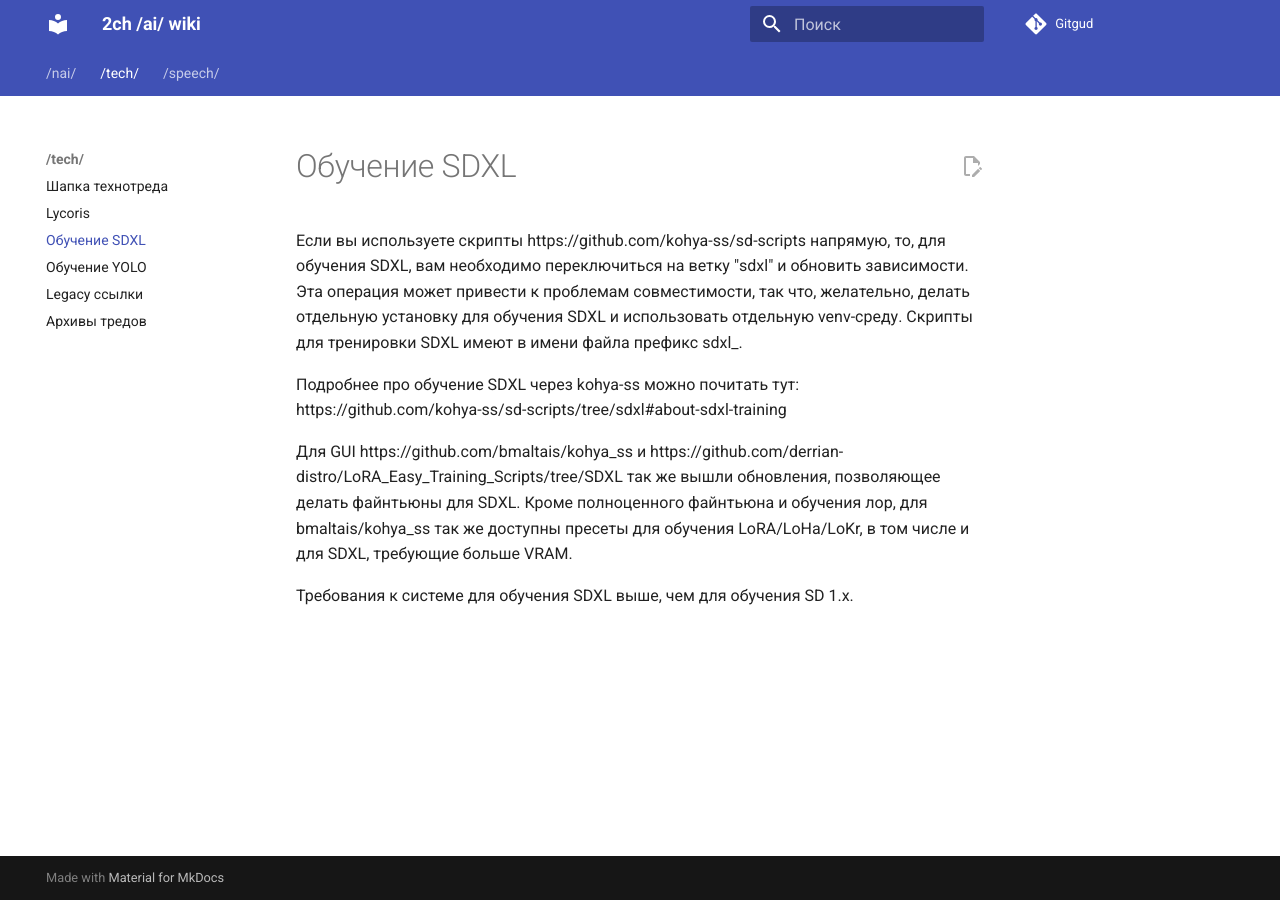
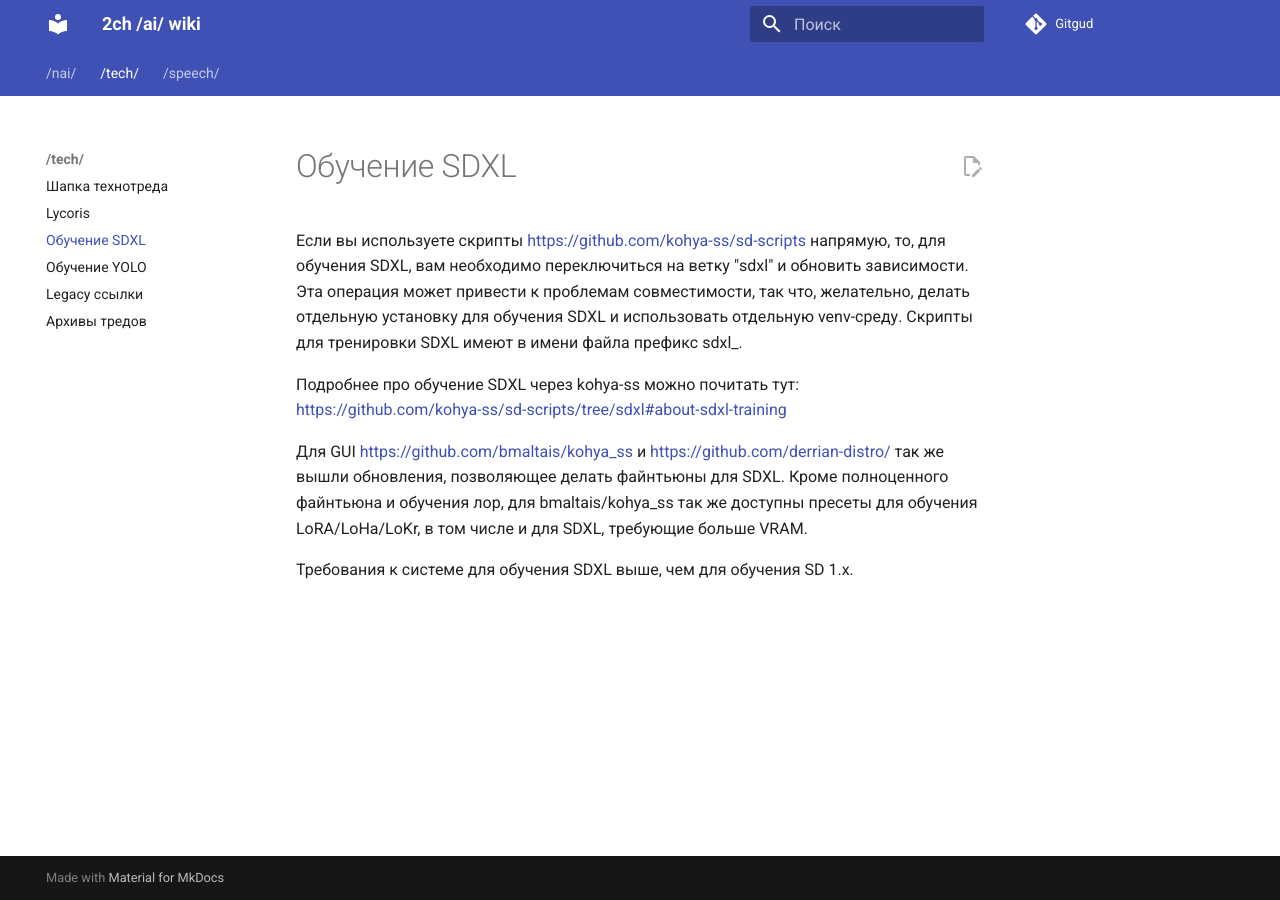
Before and after one commit to 2ch-ai/wiki, an MkDocs documentation site: the page built from docs/tech/sdxl.md, in a window 1280 px wide. Built offline with MkDocs 1.6.1 and Material for MkDocs 9.7.7, drawn with Linux system fonts in a browser that asks for light colours; some of the changed lines change nothing that is shown.

Commit message:
Update sdxl.md

```diff
--- a/docs/tech/sdxl.md
+++ b/docs/tech/sdxl.md
@@ -1,7 +1,7 @@
-Если вы используете скрипты https://github.com/kohya-ss/sd-scripts напрямую, то, для обучения SDXL, вам необходимо переключиться на ветку "sdxl" и обновить зависимости. Эта операция может привести к проблемам совместимости, так что, желательно, делать отдельную установку для обучения SDXL и использовать отдельную venv-среду. Скрипты для тренировки SDXL имеют в имени файла префикс sdxl_.
+Если вы используете скрипты [https://github.com/kohya-ss/sd-scripts](https://github.com/kohya-ss/sd-scripts) напрямую, то, для обучения SDXL, вам необходимо переключиться на ветку "sdxl" и обновить зависимости. Эта операция может привести к проблемам совместимости, так что, желательно, делать отдельную установку для обучения SDXL и использовать отдельную venv-среду. Скрипты для тренировки SDXL имеют в имени файла префикс sdxl_.
 
-Подробнее про обучение SDXL через kohya-ss можно почитать тут: https://github.com/kohya-ss/sd-scripts/tree/sdxl#about-sdxl-training
+Подробнее про обучение SDXL через kohya-ss можно почитать тут: [https://github.com/kohya-ss/sd-scripts/tree/sdxl#about-sdxl-training](https://github.com/kohya-ss/sd-scripts/tree/sdxl#about-sdxl-training)
 
-Для GUI https://github.com/bmaltais/kohya_ss и https://github.com/derrian-distro/LoRA_Easy_Training_Scripts/tree/SDXL так же вышли обновления, позволяющее делать файнтьюны для SDXL. Кроме полноценного файнтьюна и обучения лор, для bmaltais/kohya_ss так же доступны пресеты для обучения LoRA/LoHa/LoKr, в том числе и для SDXL, требующие больше VRAM.
+Для GUI [https://github.com/bmaltais/kohya_ss](https://github.com/bmaltais/kohya_ss) и [https://github.com/derrian-distro/](https://github.com/derrian-distro/LoRA_Easy_Training_Scripts/tree/SDXL) так же вышли обновления, позволяющее делать файнтьюны для SDXL. Кроме полноценного файнтьюна и обучения лор, для bmaltais/kohya_ss так же доступны пресеты для обучения LoRA/LoHa/LoKr, в том числе и для SDXL, требующие больше VRAM.
 
 Требования к системе для обучения SDXL выше, чем для обучения SD 1.x.
```
